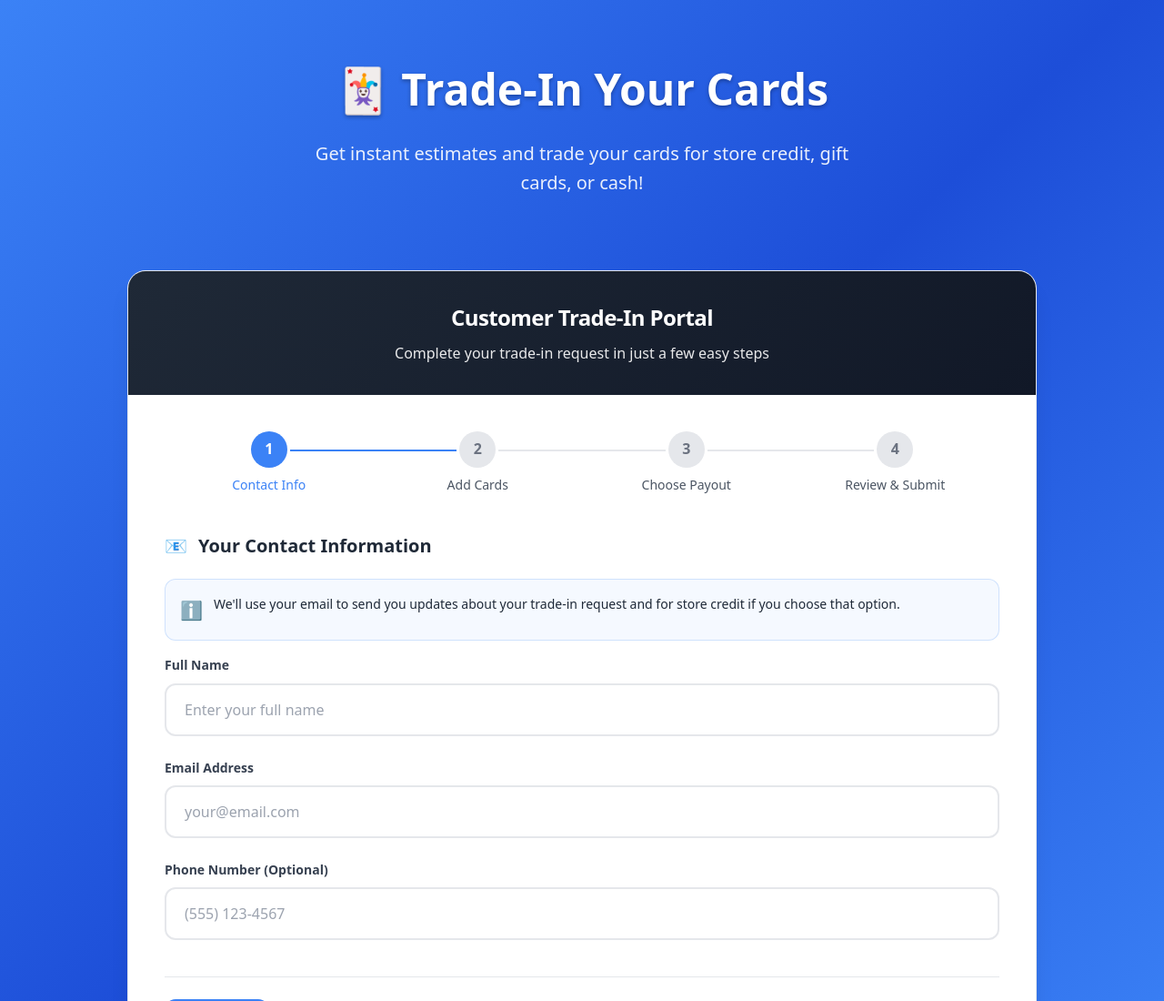
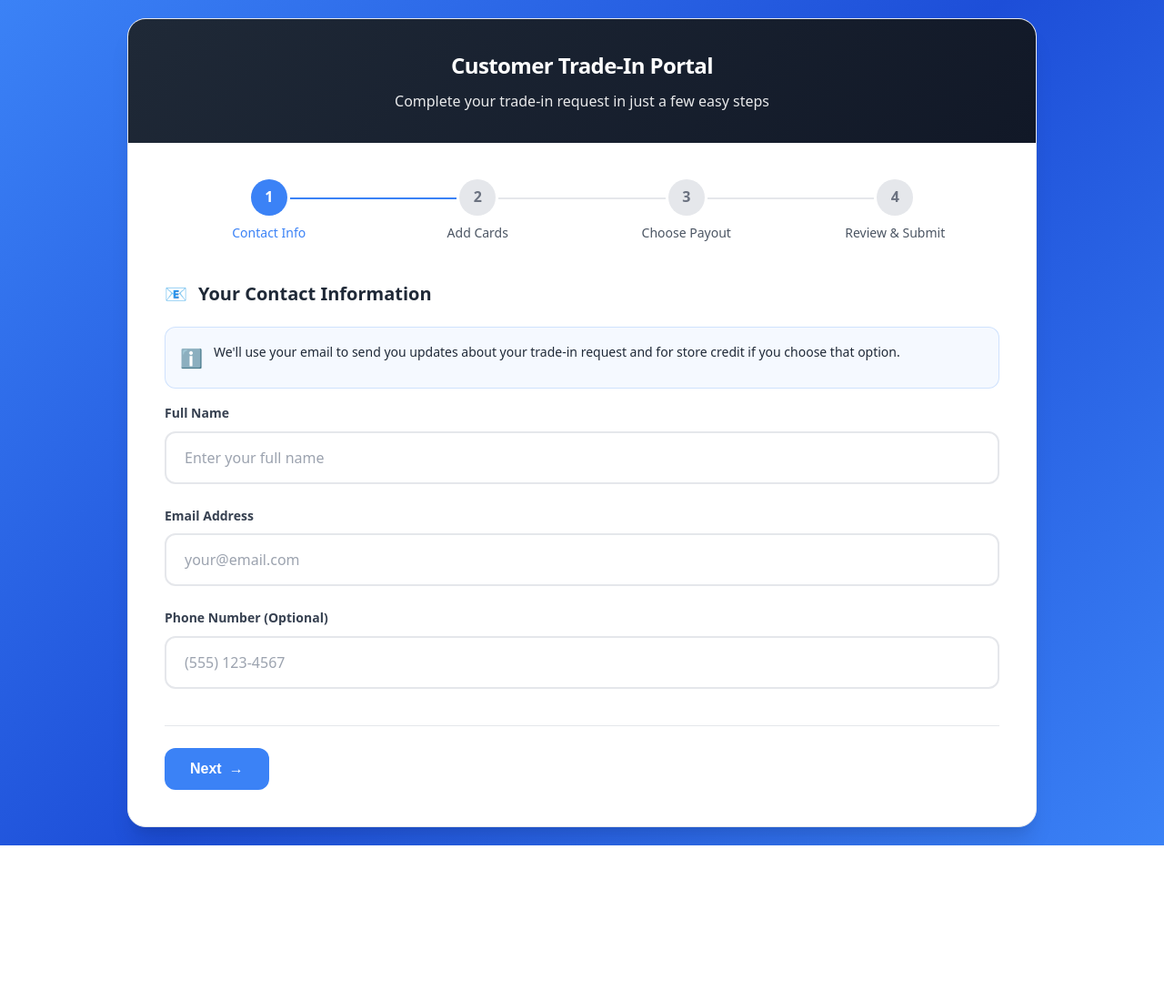
Before and after one commit to eacollectibles/0620, a plain HTML site: page public/customer-portal.html in a window 1280 px wide. Shown: the top 1100 px of the page at 91% size. After the commit the page ends 929 px from the top, so only its background shows below. Drawn offline with Linux system fonts and the light colour scheme.

Commit message:
Update customer-portal.html

```diff
--- a/public/customer-portal.html
+++ b/public/customer-portal.html
@@ -57,28 +57,6 @@
 
     .container {
       max-width: 1000px;
-      margin: 0 auto;
-    }
-
-    .hero {
-      text-align: center;
-      color: white;
-      margin-bottom: 40px;
-      padding: 40px 20px;
-    }
-
-    .hero h1 {
-      font-size: 3rem;
-      font-weight: 800;
-      margin: 0 0 16px 0;
-      text-shadow: 0 2px 4px rgba(0, 0, 0, 0.3);
-    }
-
-    .hero p {
-      font-size: 1.25rem;
-      margin: 0;
-      opacity: 0.9;
-      max-width: 600px;
       margin: 0 auto;
     }
 
@@ -783,14 +761,6 @@
         padding: 12px;
       }
 
-      .hero h1 {
-        font-size: 2rem;
-      }
-
-      .hero p {
-        font-size: 1rem;
-      }
-
       .card-content {
         padding: 24px;
       }
@@ -885,11 +855,6 @@
 </head>
 <body>
   <div class="container">
-    <div class="hero">
-      <h1>🃏 Trade-In Your Cards</h1>
-      <p>Get instant estimates and trade your cards for store credit, gift cards, or cash!</p>
-    </div>
-
     <div class="main-card">
       <div class="card-header">
         <h1 class="card-title">Customer Trade-In Portal</h1>
```
